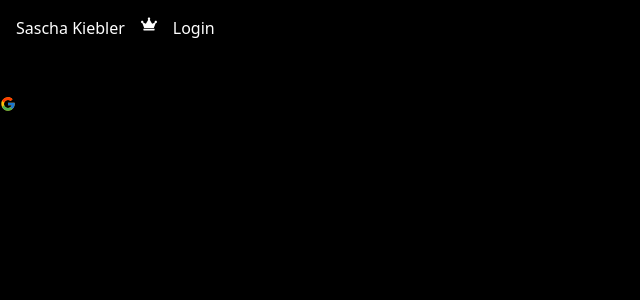
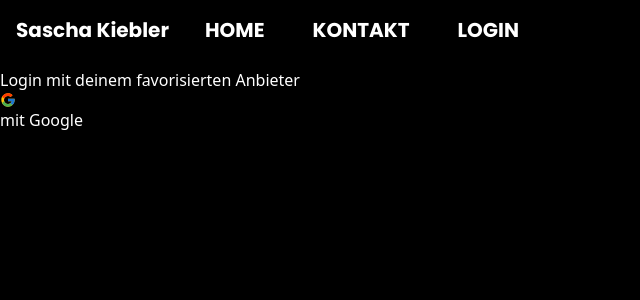
Before and after one commit to SaschaKiebler/personal-website, a Next.js app: page /auth/login in a window 1280 px wide. Shown: the top 300 px of the page, without its empty margins (0-640 px from the left). Built offline with nearby package versions, Linux system fonts and the light colour scheme; no server answers.

Commit message:
added transitions and some more sites

```diff
--- a/components/Layout.js
+++ b/components/Layout.js
@@ -3,7 +3,6 @@ import Nav from "./Nav";
 export default function Layout ({children}){
 return (
     <div>
-        <Nav/>
         <main>{children}</main>
     </div>
 )
--- a/components/Nav.js
+++ b/components/Nav.js
@@ -7,29 +7,35 @@ import {FaCrown} from "react-icons/fa";
 export default function Nav(){
     const [user,loading] = useAuthState(auth);
 return(
-    <nav className="w-full">
-        <ul className="inline-flex bg-black text-white w-full p-4 mb-4">
+    <nav className="text-xl font-poppins font-bold text-white bg-black">
+        <ul className="flex p-4 pb-6 ">
+        <Link href="/">
         <li>
+        <button className="mr-1">Sascha Kiebler</button>
+        </li></Link>
+        {/*<li className="mr-4 ml-3"><FaCrown/></li>*/}
         <Link href="/">
-        <button className="mr-1">Sascha Kiebler</button>
-        </Link></li>
-        <li className="mr-4 ml-3"><FaCrown/></li>
+        <li className="lg:ml-8">HOME</li>
+        </Link>
+        <Link href="/kontakt" className="lg:ml-12 lg:mr-12">
+        <li>KONTAKT</li>
+        </Link>
         {!user && (
-            <li><Link href="/auth/login">
-            <p>Login</p>
-            </Link></li>
+            <Link href="/auth/login">
+            <li>LOGIN</li>
+            </Link>
         )}
         {user && (
         <div>
-            <li>
+
                 <Link href="/post">
-                <button>Post</button>
+                <li> <button>CHAT</button></li>
                 </Link>
-                </li>
-                <li>
+
+
                 <Link href="/dashboard">
-                <img  src={user.photoURL}/>
-                </Link></li>
+                <li> <img  src={user.photoURL}/></li>
+                </Link>
         </div>
         )}
         </ul>
--- a/pages/_app.js
+++ b/pages/_app.js
@@ -2,11 +2,18 @@ import Layout from '../components/Layout'
 import { ToastContainer } from "react-toastify";
 import "react-toastify/dist/ReactToastify.css";
 import '../styles/globals.css';
+import Nav from '../components/Nav';
+import { AnimatePresence } from 'framer-motion';
 
-export default function App({ Component, pageProps }) {
+export default function App({ Component, pageProps,router }) {
+
   return (
-  <Layout>
+  <div>
     <ToastContainer limit={1}/>
-    <Component {...pageProps} /></Layout>
+    <Nav/>
+    <AnimatePresence >
+    <Component key={router.pathname} {...pageProps} />
+    </AnimatePresence>
+    </div>
   )
 }
--- a/pages/_document.js
+++ b/pages/_document.js
@@ -8,7 +8,7 @@ export default function Document() {
       <link rel="preconnect" href="https://fonts.gstatic.com" crossorigin/>
       <link href="https://fonts.googleapis.com/css2?family=Poppins:ital,wght@0,400;0,700;1,500&display=swap" rel="stylesheet"/>
         </Head>
-      <body className='bg-black'>
+      <body>
         <Main />
         <NextScript />
       </body>
--- a/pages/auth/login.js
+++ b/pages/auth/login.js
@@ -4,6 +4,7 @@ import {auth} from "../../utils/firebase";
 import {useRouter} from "next/router";
 import {useAuthState} from "react-firebase-hooks/auth";
 import { useEffect } from 'react';
+import {motion} from "framer-motion";
 
 export default function Login(){
 
@@ -32,9 +33,11 @@ else{
 }, [user]);
 
     return(
-        <div>
+        <motion.div
+        initial={{y:"100%"}} animate={{y:"0%"}} transition={{duration:0.75, ease:"easeOut"}} exit={{opacity:1}}
+        className='w-full h-full absolute bg-black text-white'>
             <h1>Login mit deinem favorisierten Anbieter</h1>
             <button onClick={googleLogin}><FcGoogle/>mit Google</button>
-        </div>
+        </motion.div>
     )
 }
--- a/pages/index.js
+++ b/pages/index.js
@@ -8,7 +8,7 @@ import Typewriter from 'typewriter-effect';
 
 export default function Home() {
 
-  const [allPosts, setAllPosts] = useState([]);
+  {/*const [allPosts, setAllPosts] = useState([]);
 const getPosts = async () =>{
   const collectionRef = collection(db, "posts");
   const q = query(collectionRef, orderBy("timestamp","desc"));
@@ -21,10 +21,12 @@ const getPosts = async () =>{
 
 useEffect(()=>{
   getPosts();
-},[]);
+},[]);*/}
 
   return (
-    <>
+    <motion.main initial={{y:"100%"}} animate={{y:"0%"}} transition={{duration:0.75, ease:"easeOut"}} exit={{opacity:1}}
+    className="absolute bg-black left-0 right-0 w-full h-full"
+    >
       <Head>
         <title>Sascha Kiebler</title>
         <meta name="description" content="created by Sascha Kiebler with next.js" />
@@ -33,15 +35,19 @@ useEffect(()=>{
       </Head>
 
       <div>
-        <motion.h1
-className="text-center font-bold mt-2 text-6xl text-white">HERZLICH WILLKOMMEN...</motion.h1>
-        <h1 className="text-center font-bold mt-2 text-5xl text-white"><Typewriter
-        onInit={(typewriter) => {
-          typewriter.typeString('...SCHÖN, DASS SIE HIER SIND')
-
-            .start();
-        }}
-      /></h1>
+        <h1
+className="text-center font-bold mt-2 lg:text-6xl text-2xl text-white font-poppins"><Typewriter
+onInit={(typewriter) => {
+  typewriter
+  .pauseFor(1000)
+  .typeString('HERZLICH WILLKOMMEN...<br>')
+  .typeString('...SCHÖN DASS SIE HIER SIND')
+  .pauseFor(500)
+  .deleteAll()
+  .start();
+}}
+/></h1>
+        <h1 className="text-center font-bold mt-2 text-5xl text-white"></h1>
       </div>
       {/*<div>
         <h1>Seh was andere Sagen</h1>
@@ -49,6 +55,6 @@ className="text-center font-bold mt-2 text-6xl text-white">HERZLICH WILLKOMMEN..
           <Message key={post.id} {...post}></Message>
         )}
         </div>*/}
-    </>
+    </motion.main>
   );
 }
--- /dev/null
+++ b/pages/kontakt.js
@@ -0,0 +1,12 @@
+import {motion} from "framer-motion";
+
+
+export default function Kontakt(){
+    return(
+        <motion.main initial={{y:"100%"}} animate={{y:"0%"}} transition={{duration:0.75, ease:"easeOut"}} exit={{opacity:1}}
+        className="absolute bg-black left-0 right-0 w-full h-full text-white"
+        >
+            <h1>Nice Hier kannst du mir eine Nachricht schreiben</h1>
+        </motion.main>
+    );
+}
--- a/styles/globals.css
+++ b/styles/globals.css
@@ -1,3 +1,7 @@
 @tailwind base;
 @tailwind components;
 @tailwind utilities;
+
+body{
+    overflow: hidden;
+}
```
